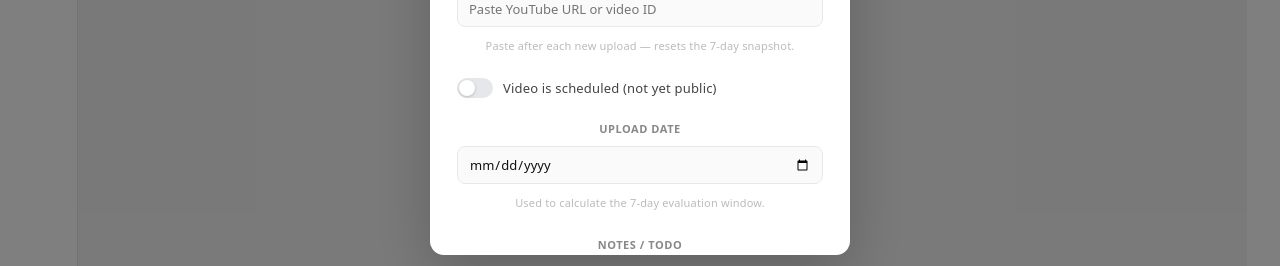
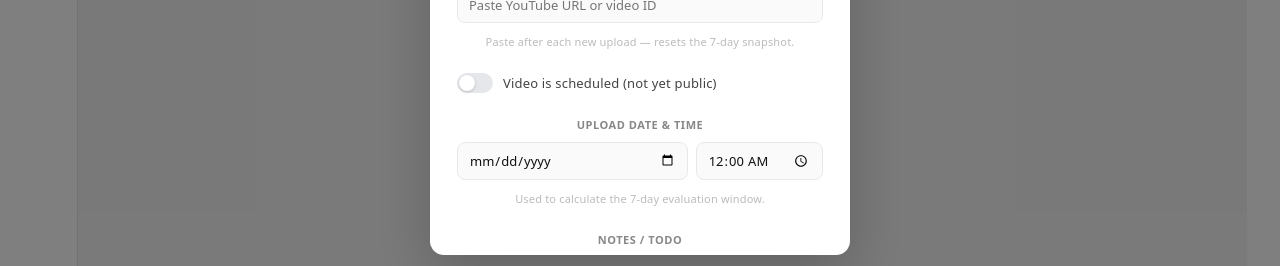
Before and after one commit to sandeshjoshi1122-byte/youtubeseriestracker, a React (Vite) app: page / in a window 1280 px wide. Both pictures are taken after typing "Sample" into the empty fields and a click on the button "+ Add series". Shown: the part 513-779 px from the top of the page. Built offline with nearby package versions, Linux system fonts and the light colour scheme; no server answers.

Commit message:
time input added

```diff
--- a/src/components/Modal.jsx
+++ b/src/components/Modal.jsx
@@ -17,32 +17,47 @@ export default function Modal({ title, initial, onSave, onClose }) {
   const [uploadedPart, setUploadedPart] = useState(initial?.uploadedPart ?? 1);
   const [recordedPart, setRecordedPart] = useState(initial?.recordedPart ?? 1);
   const [videoInput, setVideoInput] = useState(initial?.latestVideoId || "");
+  const [todo, setTodo] = useState(initial?.todo || "");
+  const [color, setColor] = useState(initial?.color || SERIES_COLORS[6].value);
+  const [isScheduled, setIsScheduled] = useState(initial?.isScheduled || false);
+  const [viewThreshold, setViewThreshold] = useState(
+    initial?.viewThreshold || "",
+  );
+
+  // Upload date + time (non-scheduled)
   const [uploadDate, setUploadDate] = useState(
     initial?.uploadDate ? initial.uploadDate.slice(0, 10) : "",
   );
-  const [todo, setTodo] = useState(initial?.todo || "");
-  const [color, setColor] = useState(initial?.color || SERIES_COLORS[6].value);
-  const [isScheduled, setIsScheduled] = useState(initial?.isScheduled || false);
+  const [uploadTime, setUploadTime] = useState(
+    initial?.uploadDate
+      ? new Date(initial.uploadDate).toTimeString().slice(0, 5)
+      : "00:00",
+  );
+
+  // Scheduled date + time
   const [scheduledDate, setScheduledDate] = useState(
     initial?.scheduledDate ? initial.scheduledDate.slice(0, 10) : "",
   );
-  const [viewThreshold, setViewThreshold] = useState(
-    initial?.viewThreshold || "",
+  const [scheduledTime, setScheduledTime] = useState(
+    initial?.scheduledDate
+      ? new Date(initial.scheduledDate).toTimeString().slice(0, 5)
+      : "00:00",
   );
+
+  const buildISOString = (date, time) => {
+    if (!date) return null;
+    const t = time || "00:00";
+    return new Date(`${date}T${t}:00`).toISOString();
+  };
 
   const handleSave = () => {
     if (!name.trim()) return;
     const videoId = videoInput.trim() ? extractVideoId(videoInput) : null;
     const videoChanged = videoId !== initial?.latestVideoId;
 
-    // When scheduled, the "goes public on" date IS the upload date
     const resolvedUploadDate = isScheduled
-      ? scheduledDate
-        ? new Date(scheduledDate).toISOString()
-        : null
-      : uploadDate
-        ? new Date(uploadDate).toISOString()
-        : null;
+      ? buildISOString(scheduledDate, scheduledTime)
+      : buildISOString(uploadDate, uploadTime);
 
     onSave({
       name: name.trim(),
@@ -50,19 +65,19 @@ export default function Modal({ title, initial, onSave, onClose }) {
       recordedPart,
       latestVideoId: videoId,
       uploadDate: resolvedUploadDate,
-      scheduledDate: scheduledDate
-        ? new Date(scheduledDate).toISOString()
+      scheduledDate: isScheduled
+        ? buildISOString(scheduledDate, scheduledTime)
         : null,
       todo,
       color,
       isScheduled,
+      viewThreshold: viewThreshold ? parseInt(viewThreshold) : null,
       ...(videoChanged && {
         viewsAt7Days: null,
         currentViews: null,
         thumbnail: null,
         videoTitle: null,
       }),
-      viewThreshold: viewThreshold ? parseInt(viewThreshold) : null, // null = use global default
     });
   };
 
@@ -72,7 +87,7 @@ export default function Modal({ title, initial, onSave, onClose }) {
       onClick={(e) => e.target === e.currentTarget && onClose()}
     >
       <div style={s.modal}>
-        {/* Color strip at top */}
+        {/* Color strip */}
         <div style={{ ...s.colorStrip, background: color }} />
 
         <div style={s.body}>
@@ -141,6 +156,7 @@ export default function Modal({ title, initial, onSave, onClose }) {
             </div>
           </div>
 
+          {/* Custom view threshold */}
           <div style={s.field}>
             <label style={s.label}>
               Custom view goal (default: {VIEW_THRESHOLD})
@@ -158,7 +174,6 @@ export default function Modal({ title, initial, onSave, onClose }) {
             </span>
           </div>
 
-          {/* Divider */}
           <div style={s.divider} />
 
           {/* Video ID */}
@@ -177,7 +192,6 @@ export default function Modal({ title, initial, onSave, onClose }) {
 
           {/* Scheduled toggle */}
           <div style={s.toggleRow}>
-            <label style={s.toggleLabel}>
             <div
               style={{
                 ...s.toggle,
@@ -188,43 +202,60 @@ export default function Modal({ title, initial, onSave, onClose }) {
               <div
                 style={{
                   ...s.toggleKnob,
-                    transform: isScheduled
-                      ? "translateX(16px)"
-                      : "translateX(0)",
+                  transform: isScheduled ? "translateX(16px)" : "translateX(0)",
                 }}
               />
             </div>
             <span style={s.toggleText}>
               Video is scheduled (not yet public)
             </span>
-            </label>
           </div>
 
-          {isScheduled ? (
+          {/* Upload date + time — only when NOT scheduled */}
+          {!isScheduled && (
+            <div style={s.field}>
+              <label style={s.label}>Upload date & time</label>
+              <div style={s.dateTimeRow}>
+                <input
+                  style={{ ...s.dateInput, flex: 2 }}
+                  type="date"
+                  value={uploadDate}
+                  onChange={(e) => setUploadDate(e.target.value)}
+                />
+                <input
+                  style={{ ...s.dateInput, flex: 1 }}
+                  type="time"
+                  value={uploadTime}
+                  onChange={(e) => setUploadTime(e.target.value)}
+                />
+              </div>
+              <span style={s.hint}>
+                Used to calculate the 7-day evaluation window.
+              </span>
+            </div>
+          )}
+
+          {/* Scheduled date + time — only when scheduled is ON */}
+          {isScheduled && (
             <div style={s.field}>
               <label style={s.label}>Goes public on</label>
+              <div style={s.dateTimeRow}>
                 <input
-                style={s.dateInput}
+                  style={{ ...s.dateInput, flex: 2 }}
                   type="date"
                   value={scheduledDate}
                   onChange={(e) => setScheduledDate(e.target.value)}
                 />
+                <input
+                  style={{ ...s.dateInput, flex: 1 }}
+                  type="time"
+                  value={scheduledTime}
+                  onChange={(e) => setScheduledTime(e.target.value)}
+                />
+              </div>
               <span style={s.hint}>
-                The card will show a countdown and skip API calls until this
-                date.
-              </span>
-            </div>
-          ) : (
-            <div style={s.field}>
-              <label style={s.label}>Upload date</label>
-              <input
-                style={s.dateInput}
-                type="date"
-                value={uploadDate}
-                onChange={(e) => setUploadDate(e.target.value)}
-              />
-              <span style={s.hint}>
-                Used to calculate the 7-day evaluation window.
+                Auto-tracked as public once this date & time passes on next
+                refresh.
               </span>
             </div>
           )}
@@ -304,7 +335,8 @@ const s = {
     textTransform: "uppercase",
     letterSpacing: "0.05em",
   },
-  divider: { height: 1, background: "#f3f4f6", margin: "0.5rem 0 1rem" },
+  divider: { height: 1, background: "#f3f4f6", margin: "0.25rem 0 1rem" },
+
   input: {
     padding: "8px 11px",
     border: "1.5px solid #e8e8e8",
@@ -327,12 +359,11 @@ const s = {
     outline: "none",
     fontFamily: "inherit",
     background: "#fafafa",
-    width: "100%",
     boxSizing: "border-box",
     cursor: "pointer",
-    // Force calendar icon to always show on all browsers
     colorScheme: "light",
   },
+  dateTimeRow: { display: "flex", gap: 8 },
   textarea: {
     padding: "8px 11px",
     border: "1.5px solid #e8e8e8",
@@ -348,6 +379,7 @@ const s = {
     boxSizing: "border-box",
   },
   hint: { fontSize: 11, color: "#bbb", marginTop: 2 },
+
   colorGrid: { display: "flex", gap: 8, flexWrap: "wrap" },
   colorSwatch: {
     width: 22,
@@ -357,12 +389,12 @@ const s = {
     cursor: "pointer",
     transition: "transform 0.12s",
   },
-  toggleRow: { marginBottom: "0.85rem" },
-  toggleLabel: {
+
+  toggleRow: {
     display: "flex",
     alignItems: "center",
     gap: 10,
-    cursor: "pointer",
+    marginBottom: "0.85rem",
   },
   toggle: {
     width: 36,
@@ -372,8 +404,6 @@ const s = {
     cursor: "pointer",
     transition: "background 0.2s",
     flexShrink: 0,
-    border: "none",
-    padding: 0,
   },
   toggleKnob: {
     position: "absolute",
@@ -387,6 +417,7 @@ const s = {
     transition: "transform 0.2s",
   },
   toggleText: { fontSize: 13, color: "#444", fontWeight: 500 },
+
   actions: {
     display: "flex",
     gap: 8,
--- a/src/components/SeriesCard.jsx
+++ b/src/components/SeriesCard.jsx
@@ -88,6 +88,7 @@ export default function SeriesCard({
     ? daysSince(new Date(item.lastUpdated).toISOString())
     : null;
   const countdownDays = scheduledDate ? daysUntil(scheduledDate) : null;
+  console.log(item);
 
   const thumbnail =
     item.thumbnail ||
--- a/src/hooks/useSeries.js
+++ b/src/hooks/useSeries.js
@@ -10,6 +10,7 @@ function loadFromStorage() {
     return [];
   }
 }
+
 function saveToStorage(data) {
   try {
     localStorage.setItem(STORAGE_KEY, JSON.stringify(data));
@@ -20,8 +21,27 @@ function saveToStorage(data) {
 
 const touch = (x) => ({ ...x, lastUpdated: Date.now() });
 
+function promoteScheduled(list) {
+  const now = Date.now();
+  return list.map((s) => {
+    if (!s.isScheduled || !s.scheduledDate) return s;
+    const isPast = new Date(s.scheduledDate).getTime() <= now;
+    if (!isPast) return s;
+    return {
+      ...s,
+      isScheduled: false,
+      uploadDate: s.scheduledDate,
+      scheduledDate: null,
+      viewsAt7Days: null,
+      currentViews: null,
+    };
+  });
+}
+
 export function useSeries() {
-  const [series, setSeries] = useState(loadFromStorage);
+  const [series, setSeries] = useState(() =>
+    promoteScheduled(loadFromStorage()),
+  );
   const [loading, setLoading] = useState(false);
   const [apiError, setApiError] = useState(null);
   const [lastRefreshed, setLastRefreshed] = useState(null);
@@ -33,8 +53,17 @@ export function useSeries() {
   useEffect(() => saveToStorage(series), [series]);
 
   const refreshStats = useCallback(async () => {
+    // Auto-promote scheduled videos whose date has passed before fetching
+    setSeries((prev) => {
+      const promoted = promoteScheduled(prev);
+      seriesRef.current = promoted;
+      return promoted;
+    });
+
+    // Small tick so seriesRef is updated before we read it
+    await new Promise((r) => setTimeout(r, 0));
+
     const current = seriesRef.current;
-    // Skip archived and scheduled videos — they won't return data from API
     const withVideo = current.filter(
       (s) => s.latestVideoId && !s.archived && !s.isScheduled,
     );
@@ -42,6 +71,7 @@ export function useSeries() {
 
     setLoading(true);
     setApiError(null);
+
     try {
       const ids = withVideo.map((s) => s.latestVideoId);
       const statsMap = await fetchMultipleVideoStats(ids);
@@ -80,6 +110,7 @@ export function useSeries() {
     refreshStats();
   }, [refreshStats]);
 
+  // ── CRUD ──────────────────────────────────────────────────────────────────
   const addSeries = (data) =>
     setSeries((s) => [
       ...s,
@@ -93,35 +124,23 @@ export function useSeries() {
         ...data,
       },
     ]);
+
   const updateSeries = (id, data) =>
     setSeries((s) => s.map((x) => (x.id === id ? { ...x, ...data } : x)));
+
   const removeSeries = (id) => setSeries((s) => s.filter((x) => x.id !== id));
+
   const archiveSeries = (id) =>
     setSeries((s) =>
       s.map((x) => (x.id === id ? { ...x, archived: true } : x)),
     );
+
   const unarchiveSeries = (id) =>
     setSeries((s) =>
       s.map((x) => (x.id === id ? { ...x, archived: false } : x)),
     );
 
-  // Mark scheduled video as now public → clears scheduled flag, triggers normal tracking
-  const markAsPublic = (id) =>
-    setSeries((s) =>
-      s.map((x) =>
-        x.id === id
-          ? {
-              ...x,
-              isScheduled: false,
-              uploadDate: x.scheduledDate || x.uploadDate, // preserve the scheduled date as upload date
-              scheduledDate: null,
-              viewsAt7Days: null,
-              currentViews: null,
-            }
-          : x,
-      ),
-    );
-
+  // ── Part counters ─────────────────────────────────────────────────────────
   const incrementUploaded = (id) =>
     setSeries((s) =>
       s.map((x) =>
@@ -130,6 +149,7 @@ export function useSeries() {
           : x,
       ),
     );
+
   const decrementUploaded = (id) =>
     setSeries((s) =>
       s.map((x) =>
@@ -138,6 +158,7 @@ export function useSeries() {
           : x,
       ),
     );
+
   const incrementRecorded = (id) =>
     setSeries((s) =>
       s.map((x) =>
@@ -146,6 +167,7 @@ export function useSeries() {
           : x,
       ),
     );
+
   const decrementRecorded = (id) =>
     setSeries((s) =>
       s.map((x) =>
@@ -154,6 +176,7 @@ export function useSeries() {
           : x,
       ),
     );
+
   const updateTodo = (id, value) =>
     setSeries((s) => s.map((x) => (x.id === id ? { ...x, todo: value } : x)));
 
@@ -168,7 +191,6 @@ export function useSeries() {
     removeSeries,
     archiveSeries,
     unarchiveSeries,
-    markAsPublic,
     incrementUploaded,
     decrementUploaded,
     incrementRecorded,
```
Lines whose indentation alone changed are shown as unchanged.
